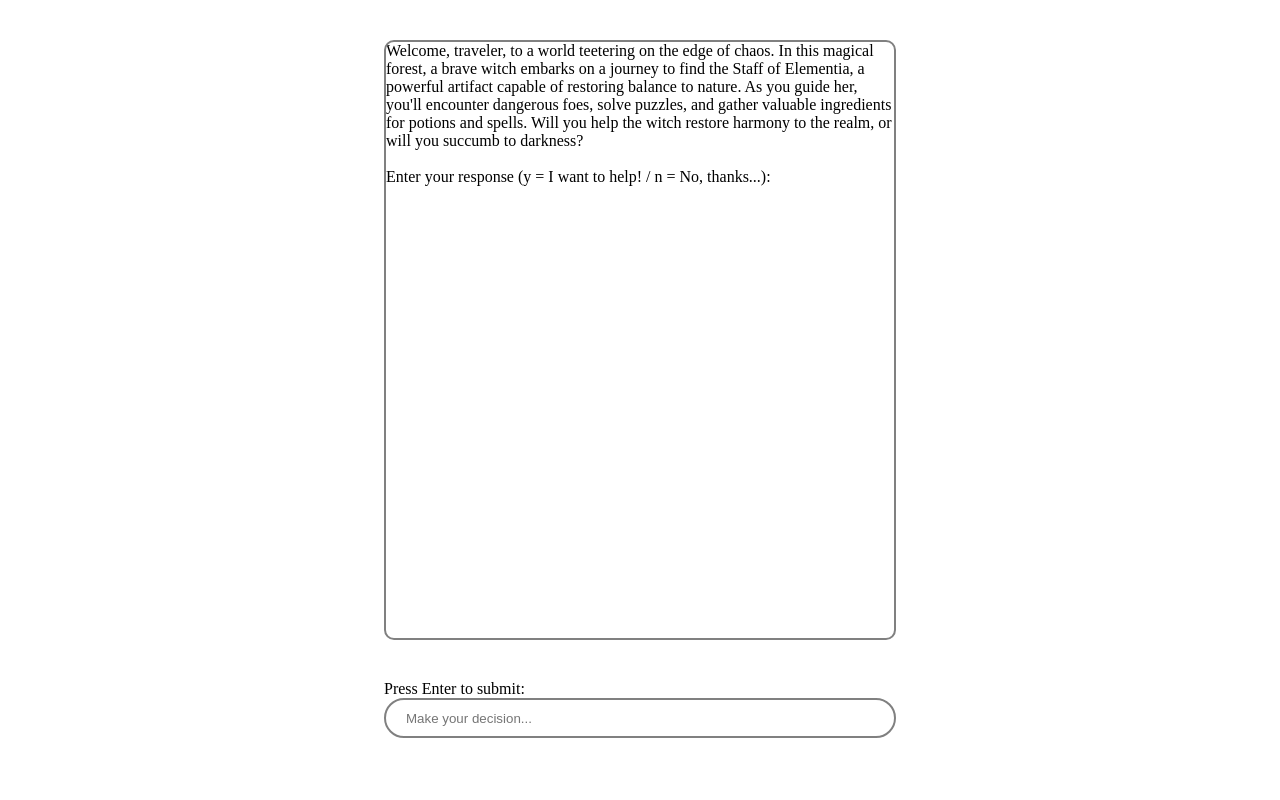
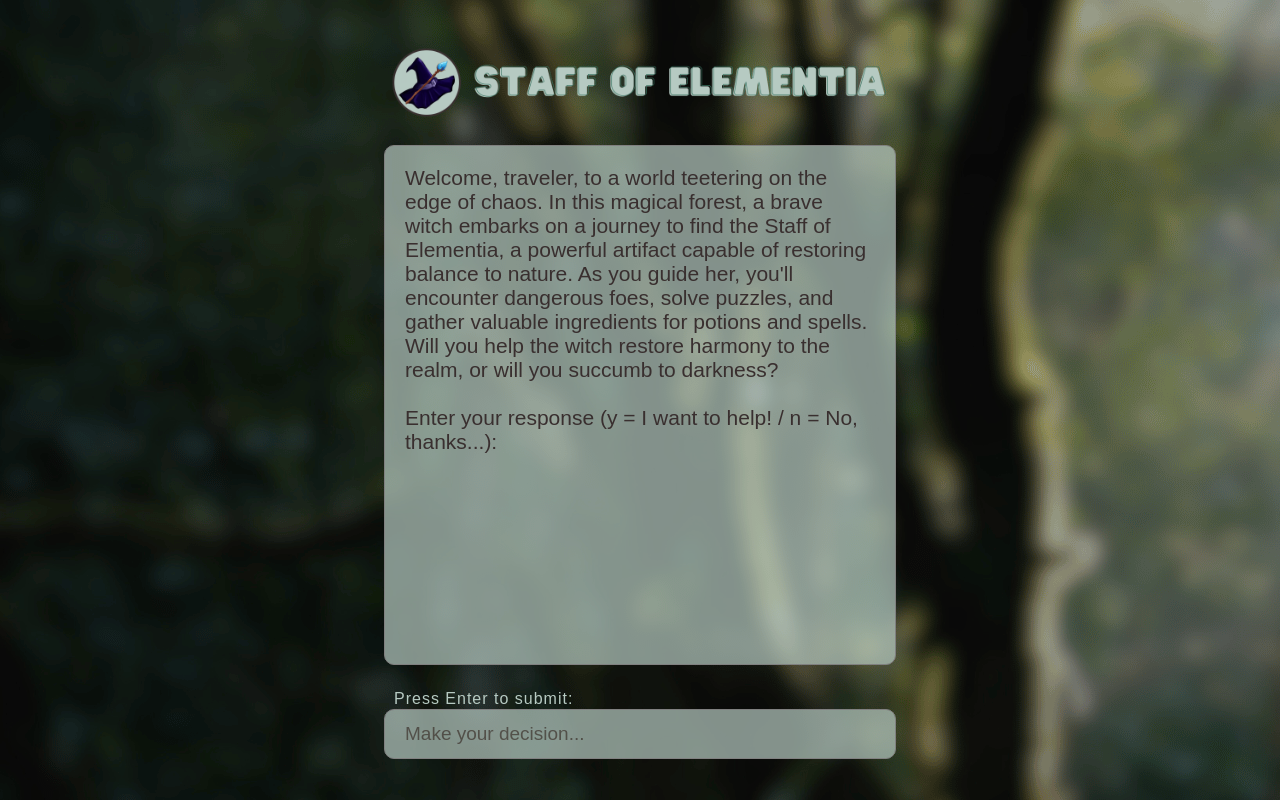
Before and after one commit to Faylina/staff_of_elementia_web, a Flask app: page / in a window 1280 px wide. Run offline with Flask 3, Linux system fonts and the light colour scheme; some libraries are stand-ins or nearby versions; some web fonts are replaced.

Commit message:
feat: Style the UI
A background for the game UI has been added, as well as the logo.

The text box and input box have been styled to match the theme,
using the brand colors.

The font has been added and adjusted for better readability while
matching the website's theme.

The scrollbar has been styled to match the theme across all
browsers.

```diff
--- a/static/css/main.css
+++ b/static/css/main.css
@@ -7,23 +7,56 @@
 body {
 	width: 100vw;
 	height: 100vh;
+	background-image: url('../images/background_blurred.png');
+	color: #392F2F;
+	font-family: 'Pally', sans-serif;
+	font-size: 21px;
+	font-weight: 500;
+}
+
+.overlay {
+	width: 100vw;
+	height: 100vh;
+	background-color: rgba(0, 0, 0, 0.2);
 	display: flex;
 	flex-direction: column;
 	align-items: center;
 }
 
+
+/************ LOGO ****************/
+
+img {
+	width: 40%;
+	margin-top: 40px;
+}
+
+
 /************ TEXT BOX ************/
 
 .text {
 	width: 40%;
-	height: 75%;
-	border: 2px solid grey;
+	height: 65%;
+	border: 1px solid grey;
 	overflow-y: auto;
-	margin: 40px 0;
+	margin: 20px 0;
+	padding: 20px;
 	border-radius: 10px;
+	background-color: rgba(183, 202, 194, 0.7);
+	scrollbar-color: #468c77 rgba(167, 195, 183, 0.5);
+    scrollbar-width: thin;
 }
 
+
 /************ INPUT ************/
+
+label {
+	color: #b7cac2;
+	padding: 5px 10px;
+	font-weight: normal;
+	font-size: 16px;
+	letter-spacing: 1px;
+}
 
 .input {
 	width: 40%;
@@ -31,8 +64,42 @@ body {
 
 .input input {
 	width: 100%;
-	height: 40px;
-	border-radius: 20px;
-	border: 2px solid grey;
-	padding: 0 20px;
+	height: 50px;
+	border-radius: 10px;
+	border: 1px solid grey;
+	padding: 0px 20px;
+	background-color: rgba(183, 202, 194, 0.7);
+	font-family: 'Pally', sans-serif;
+	font-size: 19px;
+	margin-bottom: 40px;
 }
+
+::placeholder {
+	color: #30221c;
+	opacity: 0.6;
+}
+
+::-ms-input-placeholder {
+	color: rgb(48, 34, 28, 0.6);
+}
+
+
+/************ SCROLLBAR ************/
+
+.text::-webkit-scrollbar {
+    width: 10px;
+}
+
+.text::-webkit-scrollbar-track {
+    background-color: rgba(167, 195, 183, 0.5);
+    border-radius: 5px;
+}
+
+.text::-webkit-scrollbar-thumb {
+    background-color: #468c77;
+    border-radius: 5px;
+}
+
+.text::-webkit-scrollbar-thumb:hover {
+    background-color: #3A7563;
+}
--- a/templates/index.html
+++ b/templates/index.html
@@ -4,12 +4,23 @@
 		<meta charset="UTF-8">
 		<meta name="viewport" content="width=device-width, initial-scale=1.0">
 		<title>Staff of Elementia</title>
+		<link rel="icon" type="image/x-icon" href="{{url_for('static', filename='images/favicon.ico')}}">
+
+		<!-- --------------- FONT ------------------- -->
+
+		<link href="https://api.fontshare.com/v2/css?f[]=pally@400,500,1&display=swap" rel="stylesheet">
+
+		<!-- --------------- SOCKETIO --------------- -->
 
 		<link rel="stylesheet" href="{{url_for('static', filename='css/main.css')}}">
 		<script src="{{url_for('static', filename='js/process_input.js')}}" defer></script>
 		<script src="https://cdnjs.cloudflare.com/ajax/libs/socket.io/4.0.1/socket.io.js" integrity="sha512-q/dWJ3kcmjBLU4Qc47E4A9kTB4m3wuTY7vkFJDTZKjTs8jhyGQnaUrxa0Ytd0ssMZhbNua9hE+E7Qv1j+DyZwA==" crossorigin="anonymous"></script>
 	</head>
 	<body>
+
+		<div class="overlay">
+
+			<img src="../static/images/logo.png" alt="a witch's hat and a mysterious staff with a blue, glowing stone">
 
 			<!-- --------------- TEXT BOX --------------- -->
 
@@ -27,5 +38,7 @@
 				<input type="text" name="player-input" id="player-input" placeholder="Make your decision...">
 			</form>
 
+		</div>
+
 	</body>
 </html>
```
Also changed, not shown: static/images/background_blurred.png (added), static/images/favicon.ico (added), static/images/logo.png (added). Lines whose indentation alone changed are shown as unchanged.
